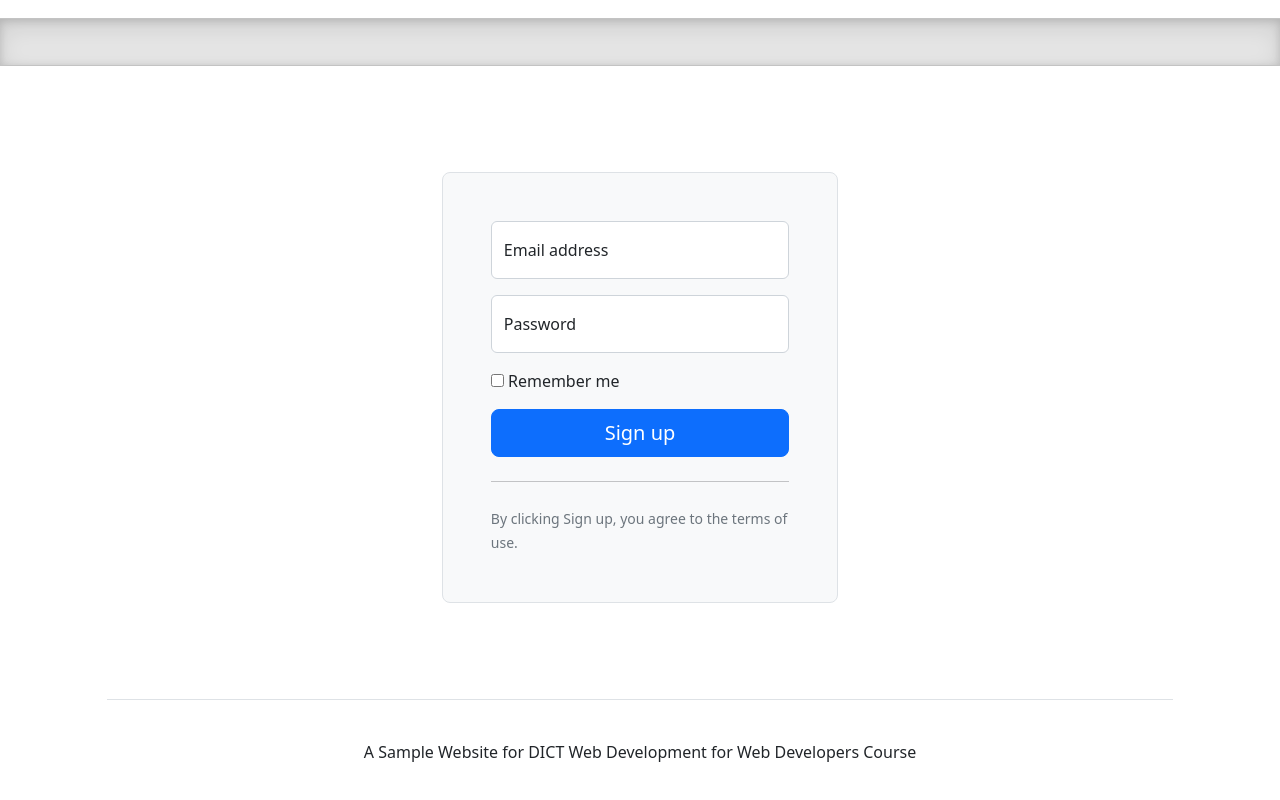
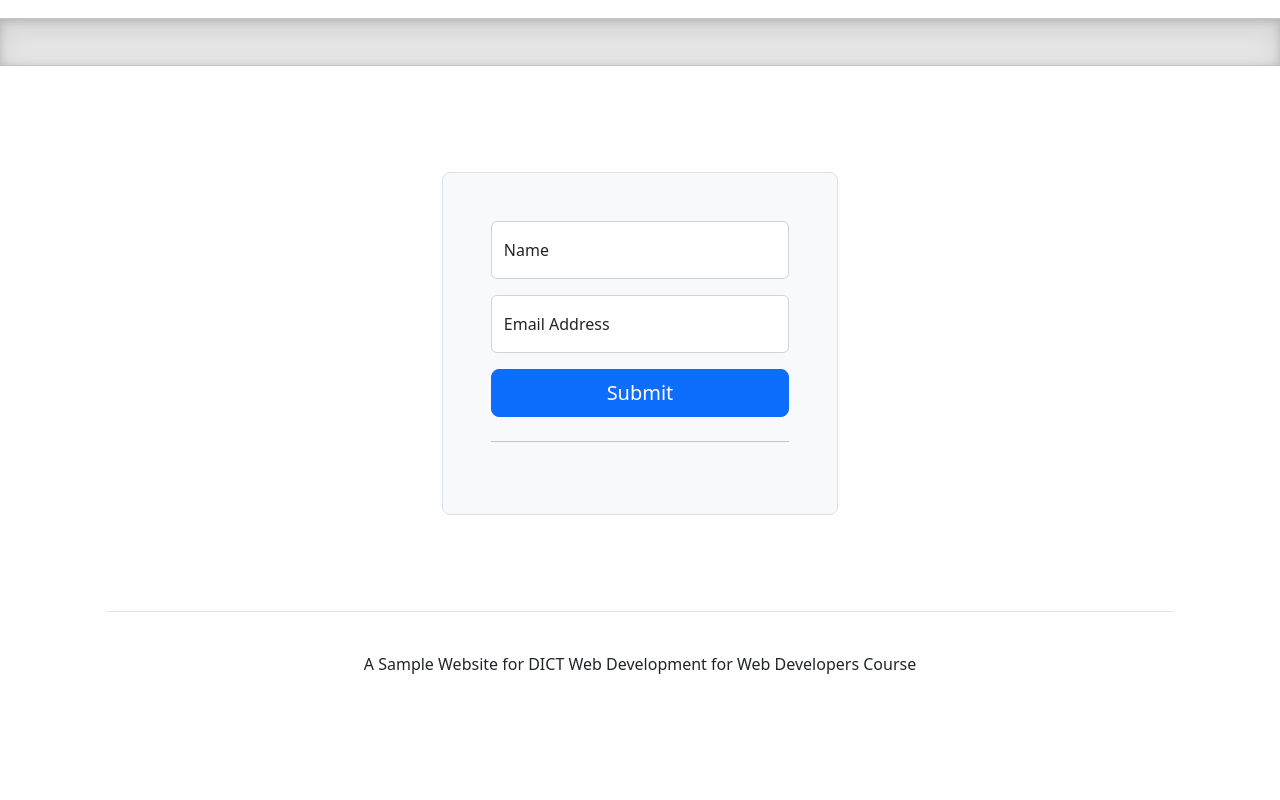
Before and after one commit to rocalworks/ksodictcs1, a plain HTML site: page index.html in a window 1280 px wide. Shown: the part 2594-3394 px from the top of the page. Drawn offline with nearby package versions, Linux system fonts and the light colour scheme.

Commit message:
Update contact me

```diff
--- a/index.html
+++ b/index.html
@@ -164,21 +164,15 @@
                             <div class="form-floating mb-3">
                                 <input type="email" class="form-control" id="floatingInput"
                                     placeholder="name@example.com">
-                                <label for="floatingInput">Email address</label>
+                                <label for="floatingInput">Name</label>
                             </div>
                             <div class="form-floating mb-3">
-                                <input type="password" class="form-control" id="floatingPassword"
-                                    placeholder="Password">
-                                <label for="floatingPassword">Password</label>
+                                <input type="email" class="form-control" id="floatingInput"
+                                    placeholder="name@example.com">
+                                <label for="floatingInput">Email Address</label>
                             </div>
-                            <div class="checkbox mb-3">
-                                <label>
-                                    <input type="checkbox" value="remember-me"> Remember me
-                                </label>
-                            </div>
-                            <button class="w-100 btn btn-lg btn-primary" type="submit">Sign up</button>
+                            <button class="w-100 btn btn-lg btn-primary" type="submit">Submit</button>
                             <hr class="my-4">
-                            <small class="text-muted">By clicking Sign up, you agree to the terms of use.</small>
                         </form>
                     </div>
                 </div>
```
